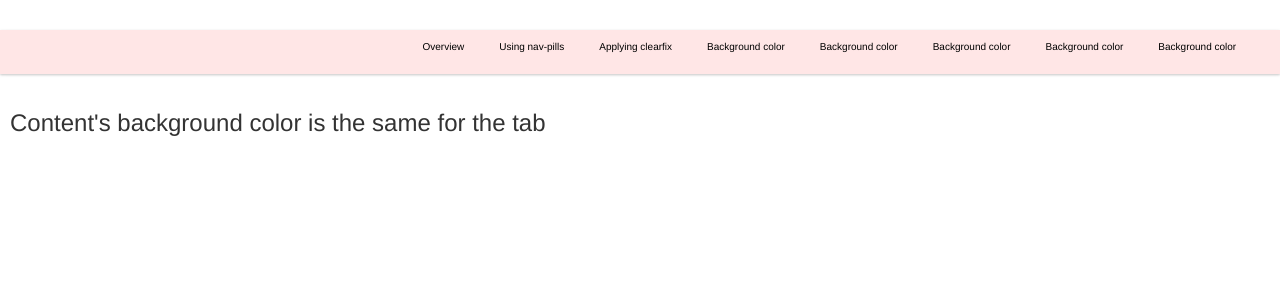
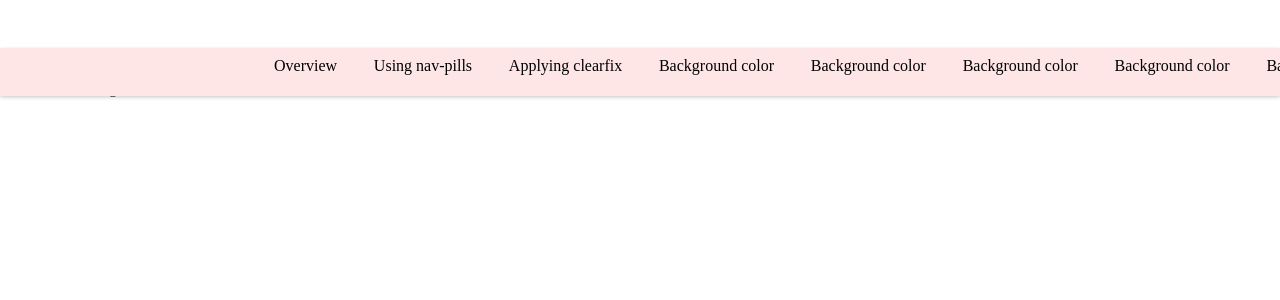
Before and after one commit to vinaysanwal/Framework, a PHP site: page / in a window 1280 px wide. Shown: the top 300 px of the page. Run offline with PHP 8.4, Linux system fonts and the light colour scheme.

Commit message:
second commit

```diff
--- a/css/index.css
+++ b/css/index.css
@@ -28,8 +28,9 @@
     -webkit-flex-wrap: nowrap;
     -ms-flex-wrap: nowrap;
     flex-wrap: nowrap;
-    height: 4.4rem;
+    height: 3rem;
     overflow: auto;
+    overflow-y: hidden;
     padding-right: 3rem
 }
 .cate-1xuqR9.active-2M2GTP {
@@ -134,7 +135,7 @@ body {
         -webkit-flex-wrap: nowrap;
         -ms-flex-wrap: nowrap;
         flex-wrap: nowrap;
-        height: 4.4rem;
+        height: 3rem;
         overflow: auto;
         padding-right: 3rem
     }
--- /dev/null
+++ b/css/reset.css
@@ -0,0 +1,43 @@
+html, body, div, span, applet, object, iframe,
+h1, h2, h3, h4, h5, h6, p, blockquote, pre,
+a, abbr, acronym, address, big, cite, code,
+del, dfn, em, img, ins, kbd, q, s, samp,
+small, strike, strong, sub, sup, tt, var,
+b, u, i, center,
+dl, dt, dd, ol, ul, li,
+fieldset, form, label, legend,
+table, caption, tbody, tfoot, thead, tr, th, td,
+article, aside, canvas, details, embed,
+figure, figcaption, footer, header, hgroup,
+menu, nav, output, ruby, section, summary,
+time, mark, audio, video {
+	margin: 0;
+	padding: 0;
+	border: 0;
+	font-size: 100%;
+	font: inherit;
+	vertical-align: baseline;
+}
+/* HTML5 display-role reset for older browsers */
+article, aside, details, figcaption, figure,
+footer, header, hgroup, menu, nav, section {
+	display: block;
+}
+body {
+	line-height: 1;
+}
+ol, ul {
+	list-style: none;
+}
+blockquote, q {
+	quotes: none;
+}
+blockquote:before, blockquote:after,
+q:before, q:after {
+	content: '';
+	content: none;
+}
+table {
+	border-collapse: collapse;
+	border-spacing: 0;
+}
--- /dev/null
+++ b/includes/header.php
@@ -0,0 +1,14 @@
+<!DOCTYPE html>
+<html lang="en">
+<head>
+  <title>My Framework</title>
+  <meta charset="utf-8">
+  <meta name="viewport" content="width=device-width, initial-scale=1">
+  <link rel="stylesheet" href="https://maxcdn.bootstrapcdn.com/bootstrap/3.3.7/css/bootstrap.min.css">
+  <link rel="stylesheet" href="css/index.css">
+  <link rel="stylesheet" href="css/reset.css">
+  <script src="https://ajax.googleapis.com/ajax/libs/jquery/3.3.1/jquery.min.js"></script>
+  <script src="https://maxcdn.bootstrapcdn.com/bootstrap/3.3.7/js/bootstrap.min.js"></script>
+</head>
+<body>
+  <div class="container-fluid">
--- a/index.php
+++ b/index.php
@@ -1,15 +1,4 @@
-<!DOCTYPE html>
-<html lang="en">
-<head>
-  <title>My Framework</title>
-  <meta charset="utf-8">
-  <meta name="viewport" content="width=device-width, initial-scale=1">
-  <link rel="stylesheet" href="https://maxcdn.bootstrapcdn.com/bootstrap/3.3.7/css/bootstrap.min.css">
-  <link rel="stylesheet" href="css/index.css">
-  <script src="https://ajax.googleapis.com/ajax/libs/jquery/3.3.1/jquery.min.js"></script>
-  <script src="https://maxcdn.bootstrapcdn.com/bootstrap/3.3.7/js/bootstrap.min.js"></script>
-</head>
-<body>
+<?php include_once ('includes/header.php') ?>
   <nav class="nav-L5onzh">
     <div class="pc-wrap relative">
       <div id="exTab1" class="container">
@@ -33,9 +22,10 @@
             </li>
           </ul>
         </div>
+      </div>
       </nav>
 
-    </br></br></br></br>
+    </br></br></br></br></br>
 
             <div class="tab-content clearfix">
               <div class="tab-pane active" id="1a">
```
